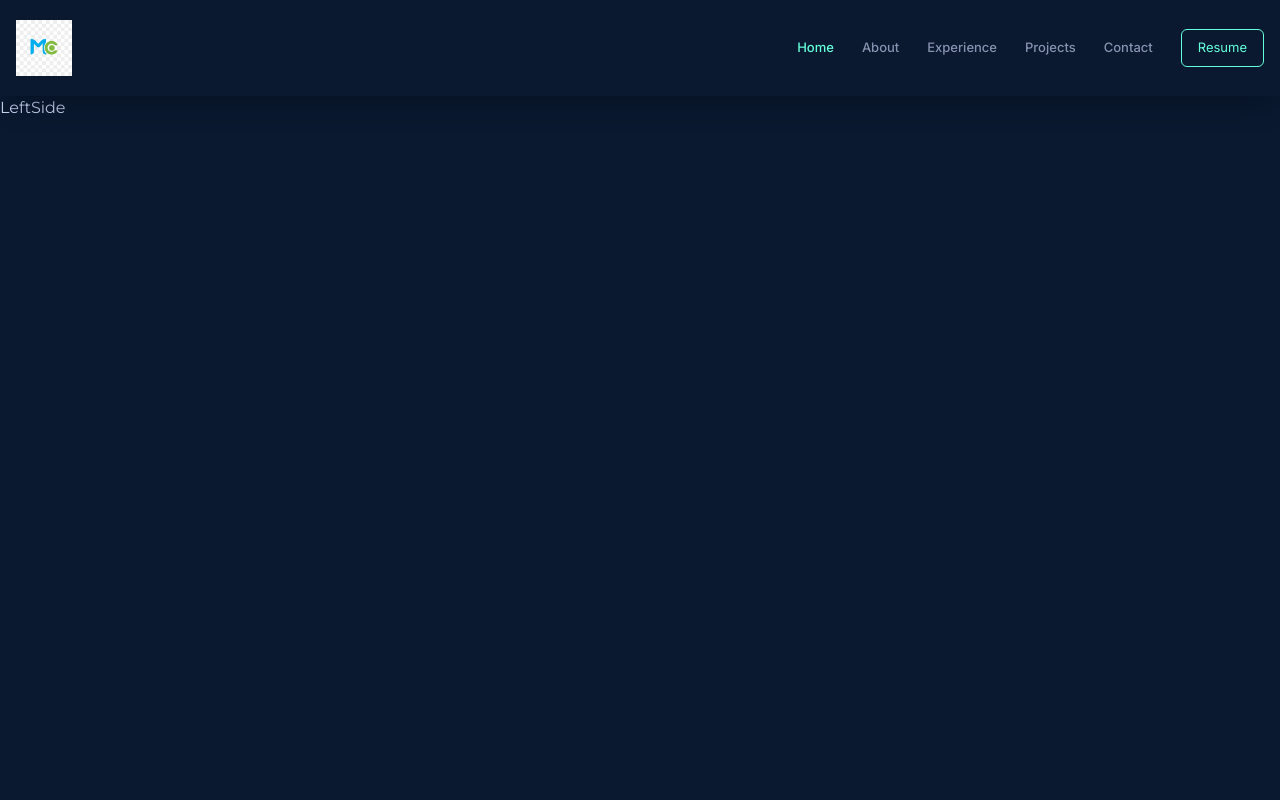
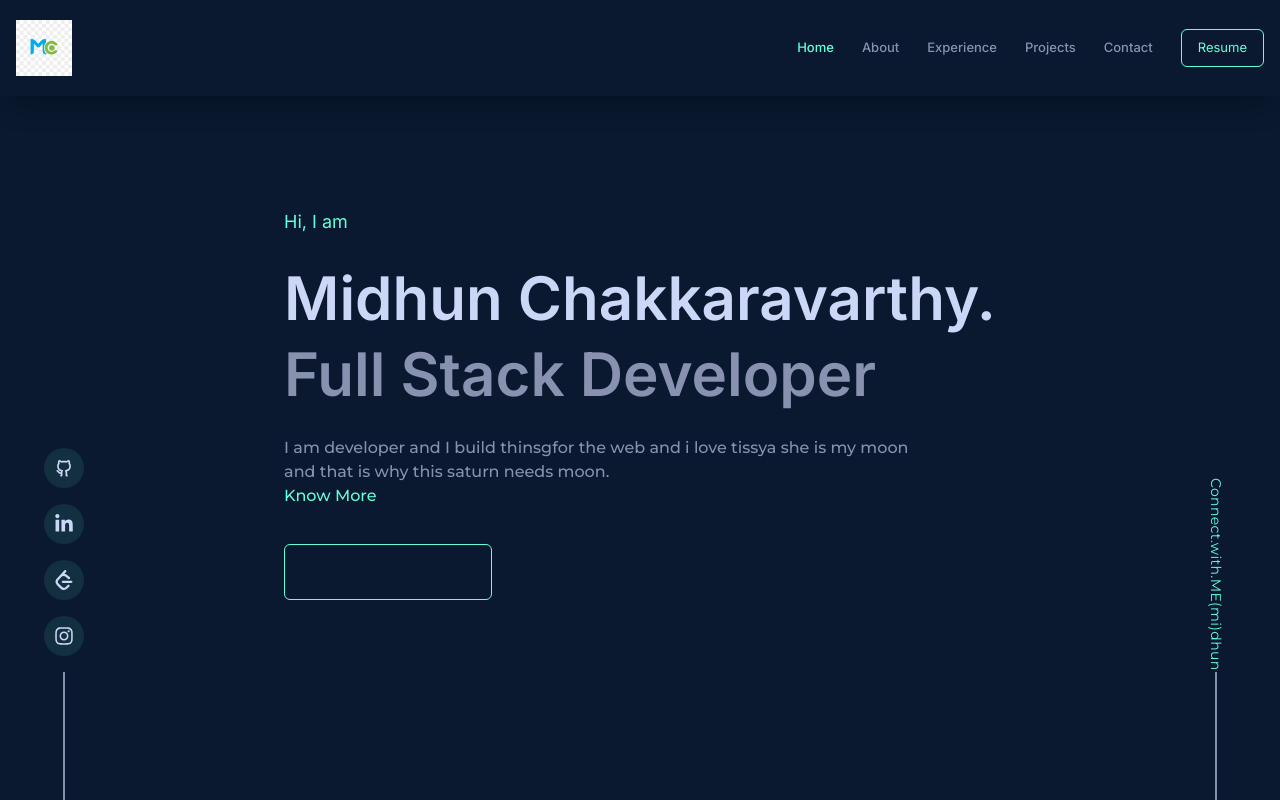
Before and after one commit to Midhun-live/Personal-portfolio, a Next.js app: page / in a window 1280 px wide. Built offline with nearby package versions, Linux system fonts and the light colour scheme.

Commit message:
Home page completed.

```diff
--- /dev/null
+++ b/components/Banner.tsx
@@ -0,0 +1,61 @@
+import { motion } from "framer-motion";
+const Banner = () => {
+  return (
+    <section
+      id="home"
+      className="max-w-contentContainer mx-auto py-10 mdl:py-24 flex flex-col gap-4
+  lgl:gap-8 mdl:px-10 xl:px-4"
+    >
+      <motion.h3
+        initial={{ y: 10, opacity: 0 }}
+        animate={{ y: 0, opacity: 1 }}
+        transition={{ duration: 0.5, delay: 0.6 }}
+        className="text-lg font-titleFont tracking-web text-textGreen"
+      >
+        Hi, I am
+      </motion.h3>
+      <motion.h1
+        initial={{ y: 10, opacity: 0 }}
+        animate={{ y: 0, opacity: 1 }}
+        transition={{ duration: 0.5, delay: 0.7 }}
+        className="text-4xl lgl:text-6xl font-titleFont font-semibold flex flex-col"
+      >
+        Midhun Chakkaravarthy.{" "}
+        <span className="text-textDark mt-2 lgl:mt-4">
+          Full Stack Developer
+        </span>
+      </motion.h1>
+      <motion.p
+        initial={{ y: 10, opacity: 0 }}
+        animate={{ y: 0, opacity: 1 }}
+        transition={{ duration: 0.5, delay: 0.8 }}
+        className="text-base md:max-w-[650px] text-textDark font-medium"
+      >
+        I am developer and I build thinsgfor the web and i love tissya she is my
+        moon and that is why this saturn needs moon.
+        <br />
+        <a href="/assets/CV.pdf" target="_black">
+          <span
+            className="text-textGreen inline-flex relative cursor-pointer h-7
+          overflow-x-hidden group"
+          >
+            Know More
+            <span
+              className="absolute w-full h-[1px] bg-textGreen left-0 bottom-1 -translate-x-[110%]
+            group-hover:translate-x-0 transition-transform duration-500"
+            ></span>
+          </span>
+        </a>
+      </motion.p>
+      <motion.button
+        initial={{ y: 10, opacity: 0 }}
+        animate={{ y: 0, opacity: 1 }}
+        transition={{ duration: 0.5, delay: 0.9 }}
+        className="w-52 h-14 text-sm font-titleFont border border-textGreen
+      rounded-md text-textGreen tracking-wide hover:bg-bg-hoverColor duration-300"
+      ></motion.button>
+    </section>
+  );
+};
+
+export default Banner;
--- a/components/LeftSide.tsx
+++ b/components/LeftSide.tsx
@@ -1,7 +1,63 @@
-import React from "react";
+import { RiGithubLine } from "react-icons/ri";
+import { FaLinkedinIn, FaInstagram } from "react-icons/fa";
+import { SiLeetcode } from "react-icons/si";
 
 const LeftSide = () => {
-  return <div>LeftSide</div>;
+  return (
+    <div
+      className="w-full h-full flex flex-col items-center justify-end
+  gap-4 text-textLight"
+    >
+      <div className="flex flex-col gap-4">
+        <a href="https://github.com/Midhun-live" target="_blank">
+          <span
+            className="w-10 h-10 text-xl bg-hoverColor rounded-full inline-flex
+          items-center justify-center hover:text-textGreen cursor-pointer
+          hover:translate-y-2 translate-all duration-300"
+          >
+            <RiGithubLine />
+          </span>
+        </a>
+      </div>
+      <div>
+        <a
+          href="https://www.linkedin.com/in/midhun-chakkaravarthy/"
+          target="_blank"
+        >
+          <span
+            className="w-10 h-10 text-xl bg-hoverColor rounded-full inline-flex
+          items-center justify-center hover:text-textGreen cursor-pointer
+          hover:translate-y-2 translate-all duration-300"
+          >
+            <FaLinkedinIn />
+          </span>
+        </a>
+      </div>
+      <div>
+        <a href="mailto:midhunchakkaravarthy07@gmail.com?subject=Vanakkam, Let's get Connected">
+          <span
+            className="w-10 h-10 text-xl bg-hoverColor rounded-full inline-flex
+          items-center justify-center hover:text-textGreen cursor-pointer
+          hover:translate-y-2 translate-all duration-300"
+          >
+            <SiLeetcode />
+          </span>
+        </a>
+      </div>
+      <div>
+        <a href="https://www.instagram.com/_midhuu_/" target="_blank">
+          <span
+            className="w-10 h-10 text-xl bg-hoverColor rounded-full inline-flex
+          items-center justify-center hover:text-textGreen cursor-pointer
+          hover:translate-y-2 translate-all duration-300"
+          >
+            <FaInstagram />
+          </span>
+        </a>
+      </div>
+      <div className="w-[2px] h-32 bg-textDark"></div>
+    </div>
+  );
 };
 
 export default LeftSide;
--- /dev/null
+++ b/components/RightSide.tsx
@@ -0,0 +1,16 @@
+import React from "react";
+
+const RightSide = () => {
+  return (
+    <div className="w-full h-full flex flex-col items-center justify-end gap-10 text-textLight">
+      <a href="mailto:midhunchakkaravarthy07@gmail.com">
+        <p className="text-sm rotate-90 w-72 tracking-wide text-textGreen">
+          Connect.with.ME(mi)dhun
+        </p>
+      </a>
+      <span className="w-[2px] h-32 bg-textDark inline-flex"></span>
+    </div>
+  );
+};
+
+export default RightSide;
--- a/package.json
+++ b/package.json
@@ -12,7 +12,8 @@
     "framer-motion": "^11.3.17",
     "next": "14.2.5",
     "react": "^18",
-    "react-dom": "^18"
+    "react-dom": "^18",
+    "react-icons": "^5.2.1"
   },
   "devDependencies": {
     "@types/node": "^20",
--- a/pages/index.tsx
+++ b/pages/index.tsx
@@ -3,6 +3,9 @@ import { Inter } from "next/font/google";
 import Head from "next/head";
 import Navbar from "@/components/Navbar";
 import LeftSide from "@/components/LeftSide";
+import RightSide from "@/components/RightSide";
+import { motion } from "framer-motion";
+import Banner from "@/components/Banner";
 
 const inter = Inter({ subsets: ["latin"] });
 
@@ -14,15 +17,26 @@ export default function Home() {
       </Head>
       <main className="w-full h-screen font-bodyFont bg-bodyColor text-textLight overflow-x-hidden overflow-y-scroll">
         <Navbar />
-        <div
-          className="w-full h-screen font-bodyFont bg-bodyColor text-textLight
-        overflow-x-hidden overflow-x-scroll"
-        >
-          <div>
+        <div className="w-full h-[88vh] xl:flex items-center gap-20 justify-between">
+          <motion.div
+            initial={{ opacity: 0 }}
+            animate={{ opacity: 1 }}
+            transition={{ delay: 1.5 }}
+            className="hidden xl:inline-flex w-32 h-full fixed left-0 bottom-0"
+          >
             <LeftSide />
+          </motion.div>
+          <div className="h-[88vh] mx-auto p-4">
+            <Banner />
           </div>
-          <div></div>
-          <div></div>
+          <motion.div
+            initial={{ opacity: 0 }}
+            animate={{ opacity: 1 }}
+            transition={{ delay: 1.5 }}
+            className="hidden xl:inline-flex w-32 h-full fixed right-0 bottom-0"
+          >
+            <RightSide />
+          </motion.div>
         </div>
       </main>
     </>
```
Also changed, not shown: 1 other file (tests, documents, lock files or other folders).
